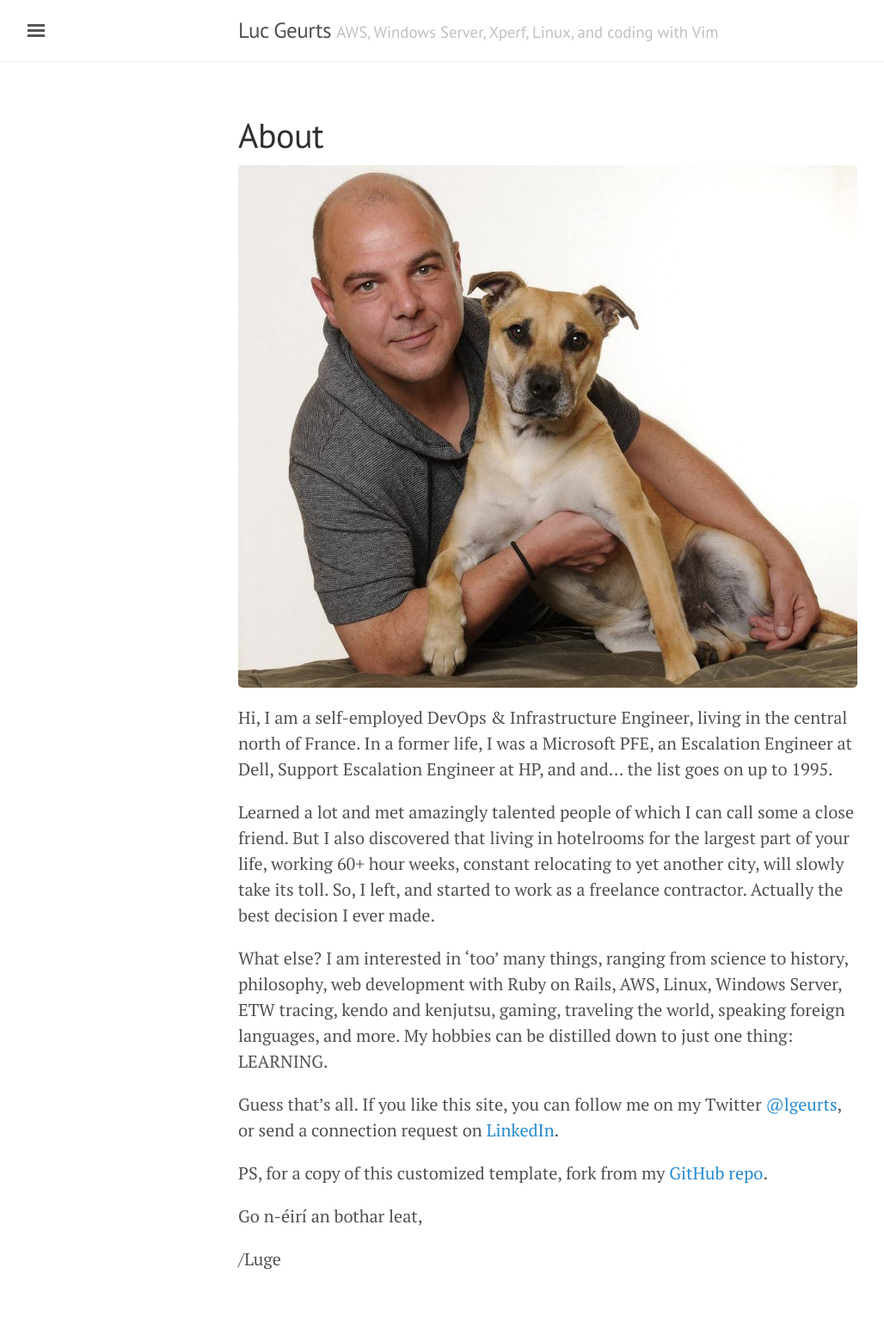
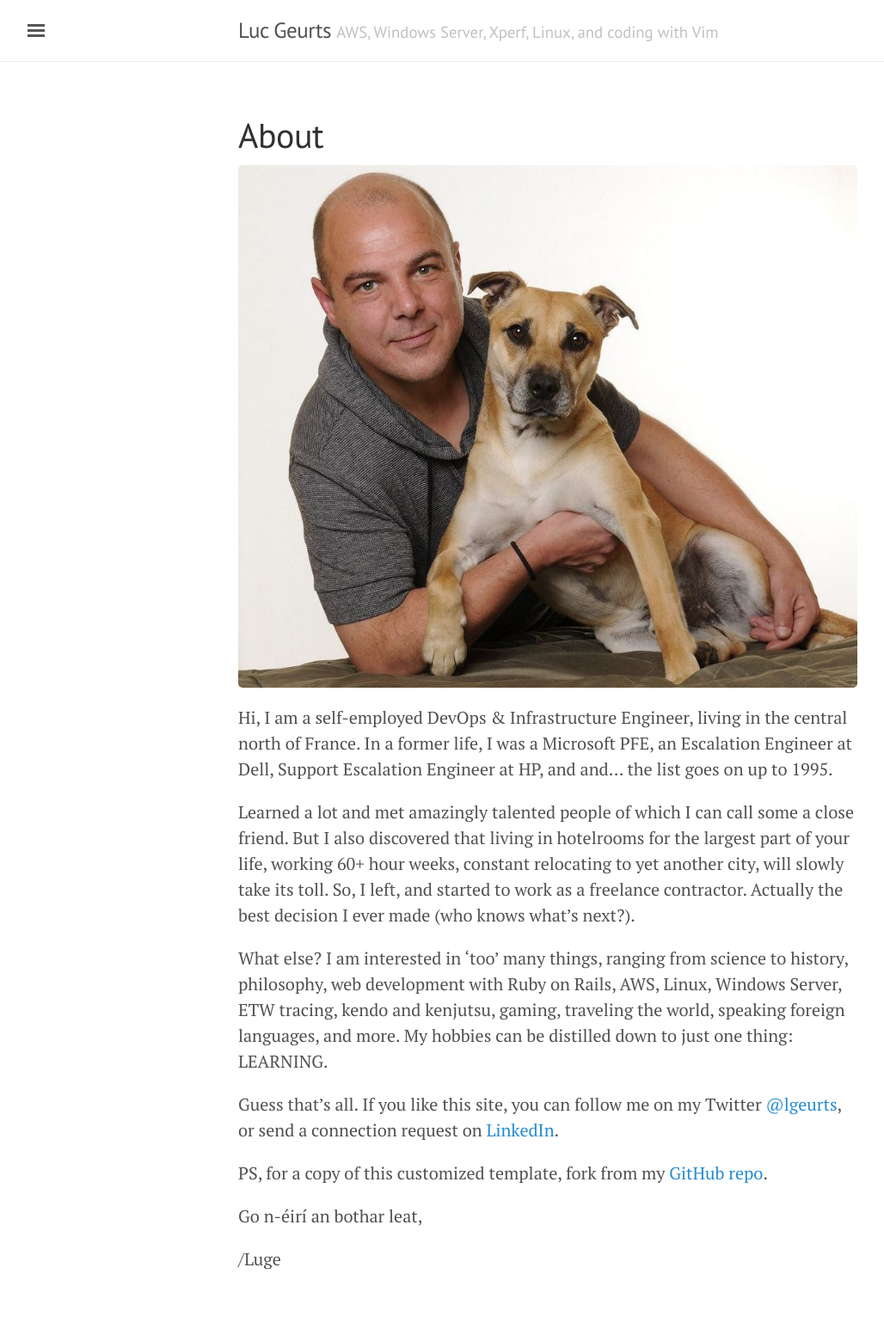
Before and after one commit to lgeurts/lgeurts.github.io, a Jekyll site: the page built from about.md, in a window 1280 px wide. Shown: the whole page at 86% size, without its empty margins (3-1031 px from the left). Built offline with Jekyll 4.4.1, drawn with Linux system fonts in a browser that asks for light colours; nearby versions of some CDN libraries.

Commit message:
Update about.md

```diff
--- a/about.md
+++ b/about.md
@@ -8,7 +8,7 @@
 Hi, I am a self-employed DevOps & Infrastructure Engineer, living in the central north of France.
 In a former life, I was a Microsoft PFE, an Escalation Engineer at Dell, Support Escalation Engineer at HP, and and... the list goes on up to 1995.
 
-Learned a lot and met amazingly talented people  of which I can call some a close friend. But I also discovered that living in hotelrooms for the largest part of your life, working 60+ hour weeks, constant relocating to yet another city, will slowly take its toll. So, I left, and started to work as a freelance contractor. Actually the best decision I ever made.
+Learned a lot and met amazingly talented people  of which I can call some a close friend. But I also discovered that living in hotelrooms for the largest part of your life, working 60+ hour weeks, constant relocating to yet another city, will slowly take its toll. So, I left, and started to work as a freelance contractor. Actually the best decision I ever made (who knows what's next?).
 
 What else? I am interested in 'too' many things, ranging from science to history, philosophy, web development with Ruby on Rails, AWS, Linux, Windows Server, ETW tracing, kendo and kenjutsu, gaming, traveling the world, speaking foreign languages, and more.
 My hobbies can be distilled down to just one thing: LEARNING.
```
